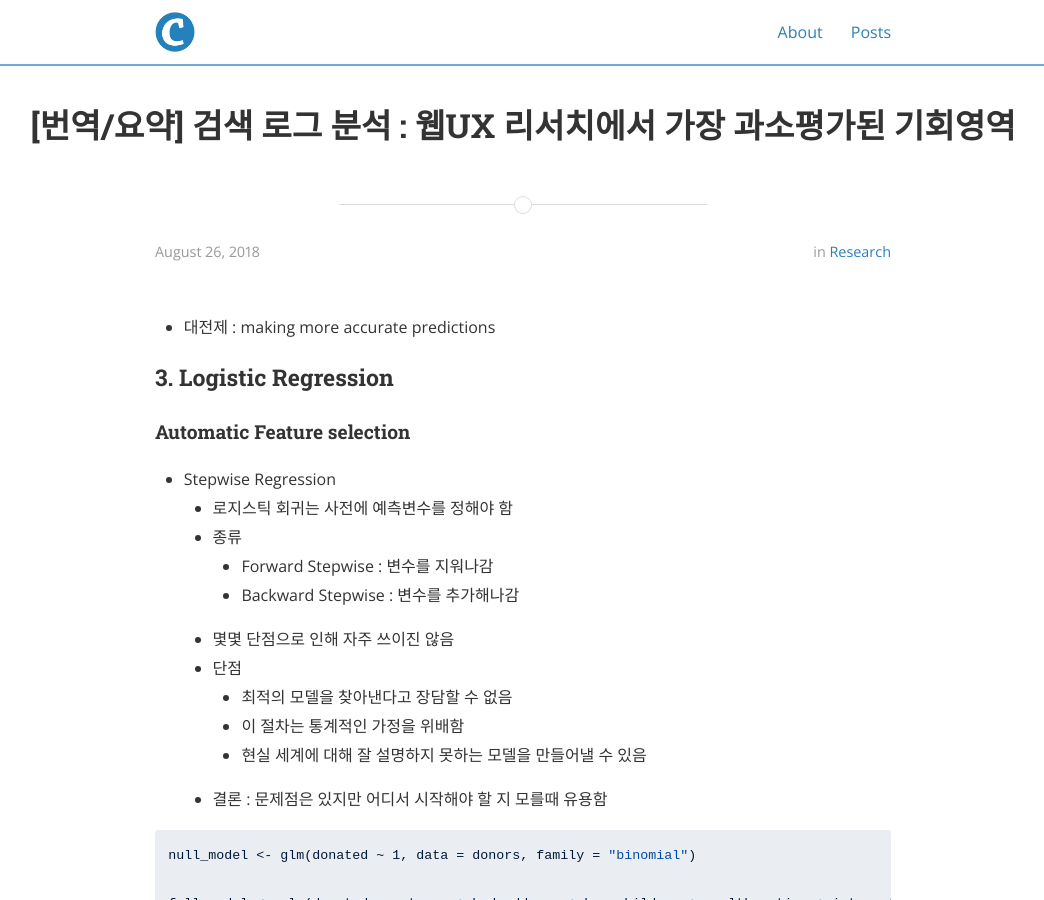
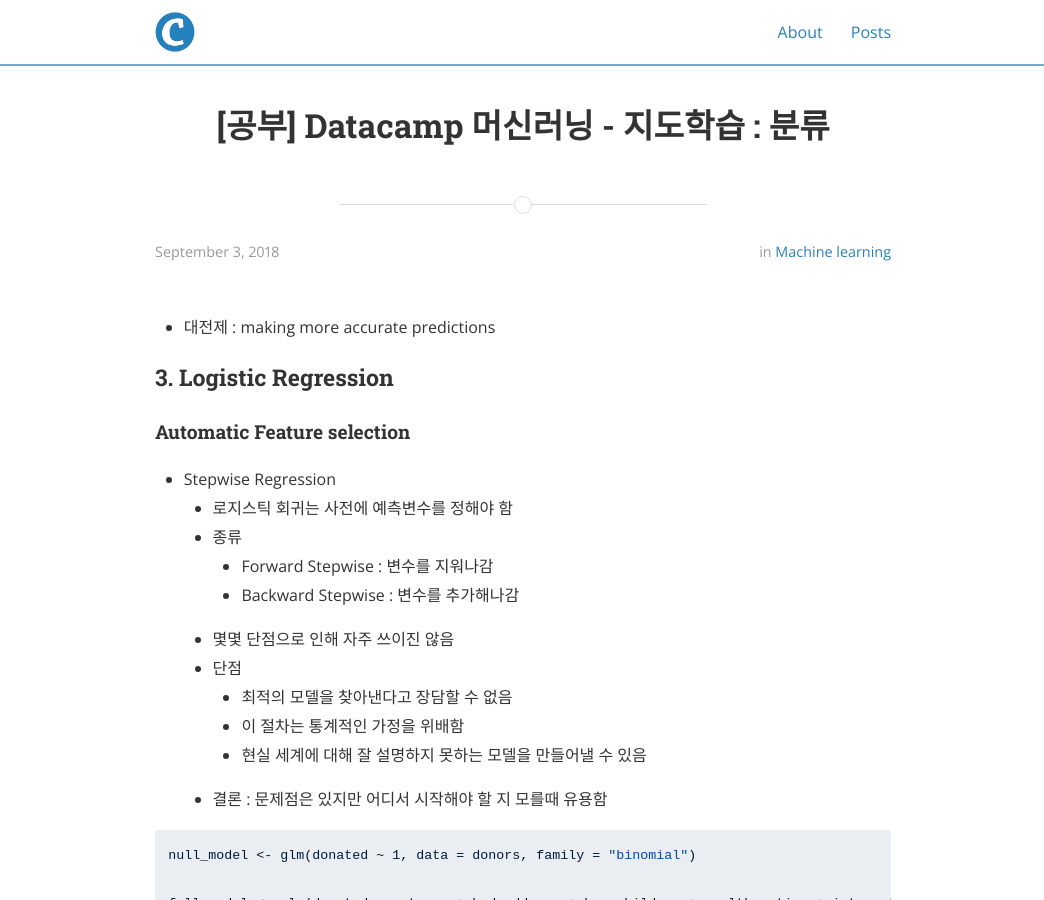
Before and after one commit to JessyMin/jessymin.github.io, a Jekyll site: the page built from _posts/2018-09-03-datacamp-ml-supervised-1-classification.md, in a window 1280 px wide and 900 px high. Shown: the whole window, without its empty margins (117-1161 px from the left). Built offline with Jekyll 4.4.1, drawn with Linux system fonts in a browser that asks for light colours; nearby versions of some CDN libraries.

Commit message:
change yaml

```diff
--- a/_posts/2018-09-03-datacamp-ml-supervised-1-classification.md
+++ b/_posts/2018-09-03-datacamp-ml-supervised-1-classification.md
@@ -1,9 +1,9 @@
 ---
 layout : post
 comments : true
-title : "[번역/요약] 검색 로그 분석 : 웹UX 리서치에서 가장 과소평가된 기회영역"
-date : 2018-08-26
-category : 'Research'
+title : "[공부] Datacamp 머신러닝 - 지도학습 : 분류"
+date : 2018-09-03
+category : 'Machine Learning'
 ---
 
 
```
